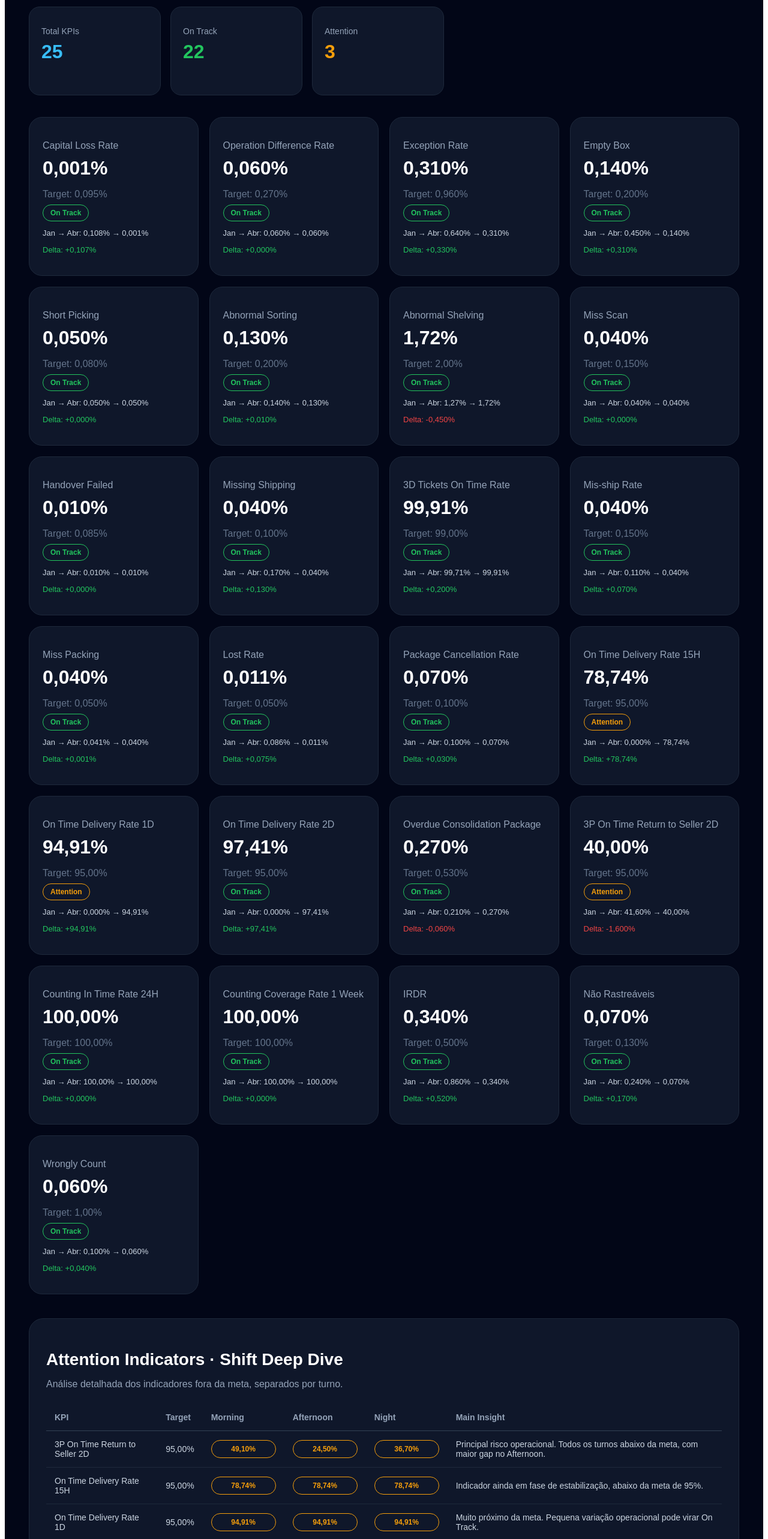
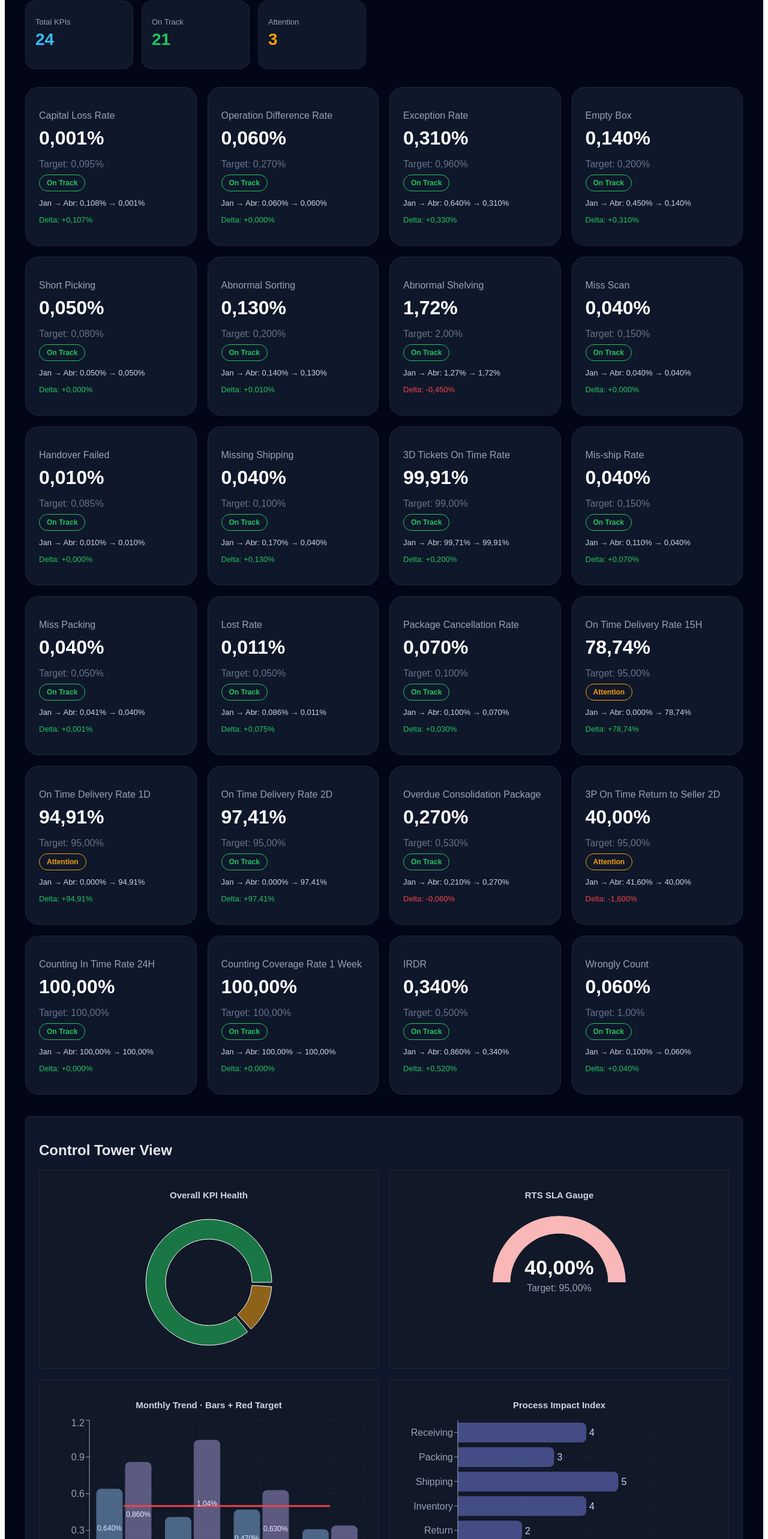
Before and after one commit to gabrielmedinaleite-hue/exception-handling-dashboard, a Next.js app: page / in a window 1280 px wide. Shown: the part 221-2787 px from the top of the page at 60% size. Built offline with nearby package versions, Linux system fonts and the light colour scheme.

Commit message:
Update page.js

```diff
--- a/app/page.js
+++ b/app/page.js
@@ -1,61 +1,76 @@
 "use client";
 
+import {
+  ResponsiveContainer,
+  BarChart,
+  Bar,
+  XAxis,
+  YAxis,
+  Tooltip,
+  CartesianGrid,
+  ComposedChart,
+  Line,
+  PieChart,
+  Pie,
+  Cell,
+  RadialBarChart,
+  RadialBar,
+  LabelList,
+} from "recharts";
+
 const kpis = [
-  { title: "Capital Loss Rate", area: "Loss", target: 0.095, jan: 0.108, feb: 0.003, mar: 0.001, apr: 0.001, value: 0.001, unit: "%", direction: "lower" },
-  { title: "Operation Difference Rate", area: "Operation", target: 0.27, jan: 0.06, feb: 0.05, mar: 0.05, apr: 0.06, value: 0.06, unit: "%", direction: "lower" },
-  { title: "Exception Rate", area: "Receiving", target: 0.96, jan: 0.64, feb: 0.41, mar: 0.47, apr: 0.31, value: 0.31, unit: "%", direction: "lower" },
-  { title: "Empty Box", area: "Receiving", target: 0.20, jan: 0.45, feb: 0.27, mar: 0.26, apr: 0.14, value: 0.14, unit: "%", direction: "lower" },
-  { title: "Short Picking", area: "Picking", target: 0.08, jan: 0.05, feb: 0.03, mar: 0.06, apr: 0.05, value: 0.05, unit: "%", direction: "lower" },
-  { title: "Abnormal Sorting", area: "Receiving", target: 0.20, jan: 0.14, feb: 0.10, mar: 0.15, apr: 0.13, value: 0.13, unit: "%", direction: "lower" },
-  { title: "Abnormal Shelving", area: "Packing", target: 2.00, jan: 1.27, feb: 1.23, mar: 1.61, apr: 1.72, value: 1.72, unit: "%", direction: "lower" },
-  { title: "Miss Scan", area: "Handover", target: 0.15, jan: 0.04, feb: 0.02, mar: 0.03, apr: 0.04, value: 0.04, unit: "%", direction: "lower" },
-  { title: "Handover Failed", area: "Handover", target: 0.085, jan: 0.01, feb: 0.00, mar: 0.01, apr: 0.01, value: 0.01, unit: "%", direction: "lower" },
-  { title: "Missing Shipping", area: "Handover", target: 0.10, jan: 0.17, feb: 0.078, mar: 0.04, apr: 0.04, value: 0.04, unit: "%", direction: "lower" },
-  { title: "3D Tickets On Time Rate", area: "Tickets", target: 99.00, jan: 99.71, feb: 99.94, mar: 99.84, apr: 99.91, value: 99.91, unit: "%", direction: "higher" },
-  { title: "Mis-ship Rate", area: "Shipping", target: 0.15, jan: 0.11, feb: 0.05, mar: 0.07, apr: 0.04, value: 0.04, unit: "%", direction: "lower" },
-  { title: "Miss Packing", area: "Packing", target: 0.05, jan: 0.041, feb: 0.025, mar: 0.034, apr: 0.04, value: 0.04, unit: "%", direction: "lower" },
-  { title: "Lost Rate", area: "Shipping", target: 0.05, jan: 0.086, feb: 0.052, mar: 0.032, apr: 0.011, value: 0.011, unit: "%", direction: "lower" },
-  { title: "Package Cancellation Rate", area: "Cancellation", target: 0.10, jan: 0.10, feb: 0.09, mar: 0.09, apr: 0.07, value: 0.07, unit: "%", direction: "lower" },
-  { title: "On Time Delivery Rate 15H", area: "Delivery", target: 95.00, jan: 0, feb: 0, mar: 0, apr: 78.74, value: 78.74, unit: "%", direction: "higher" },
-  { title: "On Time Delivery Rate 1D", area: "Delivery", target: 95.00, jan: 0, feb: 0, mar: 0, apr: 94.91, value: 94.91, unit: "%", direction: "higher" },
-  { title: "On Time Delivery Rate 2D", area: "Delivery", target: 95.00, jan: 0, feb: 0, mar: 0, apr: 97.41, value: 97.41, unit: "%", direction: "higher" },
-  { title: "Overdue Consolidation Package", area: "Shipping", target: 0.53, jan: 0.21, feb: 0.24, mar: 0.36, apr: 0.27, value: 0.27, unit: "%", direction: "lower" },
-  { title: "3P On Time Return to Seller 2D", area: "Return", target: 95.00, jan: 41.6, feb: 46.2, mar: 49.3, apr: 40.0, value: 40.0, unit: "%", direction: "higher" },
-  { title: "Counting In Time Rate 24H", area: "Inventory", target: 100.00, jan: 100, feb: 100, mar: 100, apr: 100, value: 100, unit: "%", direction: "higher" },
-  { title: "Counting Coverage Rate 1 Week", area: "Inventory", target: 100.00, jan: 100, feb: 100, mar: 99.82, apr: 100, value: 100, unit: "%", direction: "higher" },
-  { title: "IRDR", area: "Inventory", target: 0.50, jan: 0.86, feb: 1.04, mar: 0.63, apr: 0.34, value: 0.34, unit: "%", direction: "lower" },
-  { title: "Não Rastreáveis", area: "Inventory", target: 0.13, jan: 0.24, feb: 0.32, mar: 0.17, apr: 0.07, value: 0.07, unit: "%", direction: "lower" },
-  { title: "Wrongly Count", area: "Inventory", target: 1.00, jan: 0.10, feb: 0.16, mar: 0.11, apr: 0.06, value: 0.06, unit: "%", direction: "lower" },
+  { title: "Capital Loss Rate", area: "Loss", target: 0.095, jan: 0.108, feb: 0.003, mar: 0.001, apr: 0.001, value: 0.001, direction: "lower" },
+  { title: "Operation Difference Rate", area: "Operation", target: 0.27, jan: 0.06, feb: 0.05, mar: 0.05, apr: 0.06, value: 0.06, direction: "lower" },
+  { title: "Exception Rate", area: "Receiving", target: 0.96, jan: 0.64, feb: 0.41, mar: 0.47, apr: 0.31, value: 0.31, direction: "lower" },
+  { title: "Empty Box", area: "Receiving", target: 0.20, jan: 0.45, feb: 0.27, mar: 0.26, apr: 0.14, value: 0.14, direction: "lower" },
+  { title: "Short Picking", area: "Picking", target: 0.08, jan: 0.05, feb: 0.03, mar: 0.06, apr: 0.05, value: 0.05, direction: "lower" },
+  { title: "Abnormal Sorting", area: "Receiving", target: 0.20, jan: 0.14, feb: 0.10, mar: 0.15, apr: 0.13, value: 0.13, direction: "lower" },
+  { title: "Abnormal Shelving", area: "Packing", target: 2.00, jan: 1.27, feb: 1.23, mar: 1.61, apr: 1.72, value: 1.72, direction: "lower" },
+  { title: "Miss Scan", area: "Handover", target: 0.15, jan: 0.04, feb: 0.02, mar: 0.03, apr: 0.04, value: 0.04, direction: "lower" },
+  { title: "Handover Failed", area: "Handover", target: 0.085, jan: 0.01, feb: 0.00, mar: 0.01, apr: 0.01, value: 0.01, direction: "lower" },
+  { title: "Missing Shipping", area: "Handover", target: 0.10, jan: 0.17, feb: 0.078, mar: 0.04, apr: 0.04, value: 0.04, direction: "lower" },
+  { title: "3D Tickets On Time Rate", area: "Tickets", target: 99.00, jan: 99.71, feb: 99.94, mar: 99.84, apr: 99.91, value: 99.91, direction: "higher" },
+  { title: "Mis-ship Rate", area: "Shipping", target: 0.15, jan: 0.11, feb: 0.05, mar: 0.07, apr: 0.04, value: 0.04, direction: "lower" },
+  { title: "Miss Packing", area: "Packing", target: 0.05, jan: 0.041, feb: 0.025, mar: 0.034, apr: 0.04, value: 0.04, direction: "lower" },
+  { title: "Lost Rate", area: "Shipping", target: 0.05, jan: 0.086, feb: 0.052, mar: 0.032, apr: 0.011, value: 0.011, direction: "lower" },
+  { title: "Package Cancellation Rate", area: "Cancellation", target: 0.10, jan: 0.10, feb: 0.09, mar: 0.09, apr: 0.07, value: 0.07, direction: "lower" },
+  { title: "On Time Delivery Rate 15H", area: "Delivery", target: 95.00, jan: 0, feb: 0, mar: 0, apr: 78.74, value: 78.74, direction: "higher" },
+  { title: "On Time Delivery Rate 1D", area: "Delivery", target: 95.00, jan: 0, feb: 0, mar: 0, apr: 94.91, value: 94.91, direction: "higher" },
+  { title: "On Time Delivery Rate 2D", area: "Delivery", target: 95.00, jan: 0, feb: 0, mar: 0, apr: 97.41, value: 97.41, direction: "higher" },
+  { title: "Overdue Consolidation Package", area: "Shipping", target: 0.53, jan: 0.21, feb: 0.24, mar: 0.36, apr: 0.27, value: 0.27, direction: "lower" },
+  { title: "3P On Time Return to Seller 2D", area: "Return", target: 95.00, jan: 41.6, feb: 46.2, mar: 49.3, apr: 40.0, value: 40.0, direction: "higher" },
+  { title: "Counting In Time Rate 24H", area: "Inventory", target: 100.00, jan: 100, feb: 100, mar: 100, apr: 100, value: 100, direction: "higher" },
+  { title: "Counting Coverage Rate 1 Week", area: "Inventory", target: 100.00, jan: 100, feb: 100, mar: 99.82, apr: 100, value: 100, direction: "higher" },
+  { title: "IRDR", area: "Inventory", target: 0.50, jan: 0.86, feb: 1.04, mar: 0.63, apr: 0.34, value: 0.34, direction: "lower" },
+  { title: "Wrongly Count", area: "Inventory", target: 1.00, jan: 0.10, feb: 0.16, mar: 0.11, apr: 0.06, value: 0.06, direction: "lower" },
+];
+
+const monthlyTrend = [
+  { month: "Jan", exception: 0.64, irdr: 0.86, lost: 0.086, target: 0.50 },
+  { month: "Fev", exception: 0.41, irdr: 1.04, lost: 0.052, target: 0.50 },
+  { month: "Mar", exception: 0.47, irdr: 0.63, lost: 0.032, target: 0.50 },
+  { month: "Abr", exception: 0.31, irdr: 0.34, lost: 0.011, target: 0.50 },
+];
+
+const shiftAnalysis = [
+  { shift: "Morning", exception: 0.35, emptyBox: 0.14, irdr: 0.08, rts: 49.1 },
+  { shift: "Afternoon", exception: 0.30, emptyBox: 0.14, irdr: 0.10, rts: 24.5 },
+  { shift: "Night", exception: 0.30, emptyBox: 0.14, irdr: 0.09, rts: 36.7 },
+];
+
+const processImpact = [
+  { process: "Receiving", value: 4 },
+  { process: "Packing", value: 3 },
+  { process: "Shipping", value: 5 },
+  { process: "Inventory", value: 4 },
+  { process: "Return", value: 2 },
+  { process: "Delivery", value: 3 },
 ];
 
 const attentionByShift = [
-  {
-    kpi: "3P On Time Return to Seller 2D",
-    target: 95,
-    direction: "higher",
-    morning: 49.1,
-    afternoon: 24.5,
-    night: 36.7,
-    comment: "Principal risco operacional. Todos os turnos abaixo da meta, com maior gap no Afternoon.",
-  },
-  {
-    kpi: "On Time Delivery Rate 15H",
-    target: 95,
-    direction: "higher",
-    morning: 78.74,
-    afternoon: 78.74,
-    night: 78.74,
-    comment: "Indicador ainda em fase de estabilização, abaixo da meta de 95%.",
-  },
-  {
-    kpi: "On Time Delivery Rate 1D",
-    target: 95,
-    direction: "higher",
-    morning: 94.91,
-    afternoon: 94.91,
-    night: 94.91,
-    comment: "Muito próximo da meta. Pequena variação operacional pode virar On Track.",
-  },
+  { kpi: "3P On Time Return to Seller 2D", target: 95, direction: "higher", morning: 49.1, afternoon: 24.5, night: 36.7, comment: "Principal risco operacional. Todos os turnos abaixo da meta, com maior gap no Afternoon." },
+  { kpi: "On Time Delivery Rate 15H", target: 95, direction: "higher", morning: 78.74, afternoon: 78.74, night: 78.74, comment: "Indicador ainda em fase de estabilização, abaixo da meta de 95%." },
+  { kpi: "On Time Delivery Rate 1D", target: 95, direction: "higher", morning: 94.91, afternoon: 94.91, night: 94.91, comment: "Muito próximo da meta. Pequena variação operacional pode virar On Track." },
 ];
 
 function isOnTrack(kpi) {
@@ -85,39 +100,111 @@ export default function Dashboard() {
   const onTrack = kpis.filter((k) => getStatus(k) === "On Track").length;
   const attention = kpis.length - onTrack;
 
+  const healthData = [
+    { name: "On Track", value: onTrack },
+    { name: "Attention", value: attention },
+  ];
+
   return (
-    <main style={{ background: "#020617", minHeight: "100vh", color: "white", padding: "40px", fontFamily: "Arial" }}>
-      <header style={{ marginBottom: "32px" }}>
+    <main style={{ background: "#020617", minHeight: "100vh", color: "white", padding: "34px", fontFamily: "Arial" }}>
+      <header style={{ marginBottom: "28px" }}>
         <p style={{ color: "#fb923c", fontWeight: "bold", letterSpacing: "1px" }}>
           SHEIN WHA · EXCEPTION HANDLING & INVENTORY
         </p>
-
-        <h1 style={{ fontSize: "44px", marginBottom: "8px" }}>
-          Executive Scorecard Dashboard
-        </h1>
-
+        <h1 style={{ fontSize: "44px", marginBottom: "8px" }}>Executive Scorecard Dashboard</h1>
         <p style={{ color: "#94a3b8", fontSize: "18px" }}>
           Monthly performance view · January to April · Target vs Actual
         </p>
       </header>
 
-      <section style={{ display: "grid", gridTemplateColumns: "repeat(3, minmax(160px, 220px))", gap: "16px", marginBottom: "36px" }}>
+      <section style={{ display: "grid", gridTemplateColumns: "repeat(3, 180px)", gap: "14px", marginBottom: "30px" }}>
         <TopCard title="Total KPIs" value={kpis.length} color="#38bdf8" />
         <TopCard title="On Track" value={onTrack} color="#22c55e" />
         <TopCard title="Attention" value={attention} color="#f59e0b" />
       </section>
 
-      <section style={{ display: "grid", gridTemplateColumns: "repeat(auto-fit,minmax(240px,1fr))", gap: "18px", marginBottom: "40px" }}>
+      <section style={{ display: "grid", gridTemplateColumns: "repeat(auto-fit,minmax(235px,1fr))", gap: "18px", marginBottom: "36px" }}>
         {kpis.map((item) => (
           <KpiCard key={item.title} item={item} />
         ))}
       </section>
 
-      <section style={{ background: "#0f172a", border: "1px solid #1e293b", borderRadius: "24px", padding: "28px", marginBottom: "40px" }}>
-        <h2 style={{ fontSize: "28px", marginBottom: "8px" }}>
-          Attention Indicators · Shift Deep Dive
-        </h2>
+      <section style={{ ...panel, marginBottom: "26px" }}>
+        <h2 style={sectionTitle}>Control Tower View</h2>
 
+        <div style={{ display: "grid", gridTemplateColumns: "1fr 1fr", gap: "18px" }}>
+          <ChartBox title="Overall KPI Health">
+            <ResponsiveContainer width="100%" height={250}>
+              <PieChart>
+                <Pie data={healthData} dataKey="value" nameKey="name" innerRadius={72} outerRadius={105} paddingAngle={4}>
+                  <Cell fill="rgba(34,197,94,0.55)" />
+                  <Cell fill="rgba(245,158,11,0.55)" />
+                </Pie>
+                <Tooltip />
+              </PieChart>
+            </ResponsiveContainer>
+          </ChartBox>
+
+          <ChartBox title="RTS SLA Gauge">
+            <Gauge value={40} target={95} />
+          </ChartBox>
+
+          <ChartBox title="Monthly Trend · Bars + Red Target">
+            <ResponsiveContainer width="100%" height={285}>
+              <ComposedChart data={monthlyTrend}>
+                <CartesianGrid strokeDasharray="3 3" stroke="#1e293b" />
+                <XAxis dataKey="month" stroke="#94a3b8" />
+                <YAxis stroke="#94a3b8" />
+                <Tooltip />
+                <Bar dataKey="exception" name="Exception" fill="rgba(147,197,253,0.45)" radius={[8, 8, 0, 0]}>
+                  <LabelList dataKey="exception" formatter={fmt} fill="#dbeafe" fontSize={12} />
+                </Bar>
+                <Bar dataKey="irdr" name="IRDR" fill="rgba(196,181,253,0.42)" radius={[8, 8, 0, 0]}>
+                  <LabelList dataKey="irdr" formatter={fmt} fill="#ede9fe" fontSize={12} />
+                </Bar>
+                <Line dataKey="target" name="Target" stroke="#ef4444" strokeWidth={3} dot={false} />
+              </ComposedChart>
+            </ResponsiveContainer>
+          </ChartBox>
+
+          <ChartBox title="Process Impact Index">
+            <ResponsiveContainer width="100%" height={285}>
+              <BarChart data={processImpact} layout="vertical">
+                <CartesianGrid strokeDasharray="3 3" stroke="#1e293b" />
+                <XAxis type="number" stroke="#94a3b8" />
+                <YAxis dataKey="process" type="category" stroke="#94a3b8" width={90} />
+                <Tooltip />
+                <Bar dataKey="value" fill="rgba(129,140,248,0.45)" radius={[0, 8, 8, 0]}>
+                  <LabelList dataKey="value" position="right" fill="#c7d2fe" />
+                </Bar>
+              </BarChart>
+            </ResponsiveContainer>
+          </ChartBox>
+        </div>
+      </section>
+
+      <section style={{ ...panel, marginBottom: "26px" }}>
+        <h2 style={sectionTitle}>Shift Performance View</h2>
+
+        <ResponsiveContainer width="100%" height={320}>
+          <ComposedChart data={shiftAnalysis}>
+            <CartesianGrid strokeDasharray="3 3" stroke="#1e293b" />
+            <XAxis dataKey="shift" stroke="#94a3b8" />
+            <YAxis stroke="#94a3b8" />
+            <Tooltip />
+            <Bar dataKey="exception" name="Exception" fill="rgba(147,197,253,0.45)" radius={[8, 8, 0, 0]}>
+              <LabelList dataKey="exception" formatter={fmt} fill="#dbeafe" />
+            </Bar>
+            <Bar dataKey="irdr" name="IRDR" fill="rgba(196,181,253,0.42)" radius={[8, 8, 0, 0]}>
+              <LabelList dataKey="irdr" formatter={fmt} fill="#ede9fe" />
+            </Bar>
+            <Line dataKey="emptyBox" name="Empty Box" stroke="#fca5a5" strokeWidth={2} />
+          </ComposedChart>
+        </ResponsiveContainer>
+      </section>
+
+      <section style={{ ...panel, marginBottom: "30px" }}>
+        <h2 style={{ fontSize: "28px", marginBottom: "8px" }}>Attention Indicators · Shift Deep Dive</h2>
         <p style={{ color: "#94a3b8", marginBottom: "24px" }}>
           Análise detalhada dos indicadores fora da meta, separados por turno.
         </p>
@@ -134,21 +221,14 @@ export default function Dashboard() {
                 <th style={th}>Main Insight</th>
               </tr>
             </thead>
-
             <tbody>
               {attentionByShift.map((row) => (
                 <tr key={row.kpi} style={{ borderTop: "1px solid #1e293b" }}>
                   <td style={td}>{row.kpi}</td>
                   <td style={td}>{fmt(row.target)}</td>
-                  <td style={td}>
-                    <ShiftPill value={row.morning} target={row.target} direction={row.direction} />
-                  </td>
-                  <td style={td}>
-                    <ShiftPill value={row.afternoon} target={row.target} direction={row.direction} />
-                  </td>
-                  <td style={td}>
-                    <ShiftPill value={row.night} target={row.target} direction={row.direction} />
-                  </td>
+                  <td style={td}><ShiftPill value={row.morning} target={row.target} direction={row.direction} /></td>
+                  <td style={td}><ShiftPill value={row.afternoon} target={row.target} direction={row.direction} /></td>
+                  <td style={td}><ShiftPill value={row.night} target={row.target} direction={row.direction} /></td>
                   <td style={{ ...td, color: "#cbd5e1" }}>{row.comment}</td>
                 </tr>
               ))}
@@ -162,9 +242,9 @@ export default function Dashboard() {
 
 function TopCard({ title, value, color }) {
   return (
-    <div style={{ background: "#0f172a", border: "1px solid #1e293b", borderRadius: "18px", padding: "18px 20px", minHeight: "110px" }}>
-      <p style={{ color: "#94a3b8", fontSize: "14px", marginBottom: "8px" }}>{title}</p>
-      <h2 style={{ fontSize: "32px", color, margin: 0 }}>{value}</h2>
+    <div style={{ background: "#0f172a", border: "1px solid #1e293b", borderRadius: "16px", padding: "14px 16px", minHeight: "84px" }}>
+      <p style={{ color: "#94a3b8", fontSize: "13px", marginBottom: "6px" }}>{title}</p>
+      <h2 style={{ fontSize: "28px", color, margin: 0 }}>{value}</h2>
     </div>
   );
 }
@@ -178,23 +258,14 @@ function KpiCard({ item }) {
   return (
     <div style={{ background: "#0f172a", border: "1px solid #1e293b", borderRadius: "22px", padding: "22px" }}>
       <p style={{ color: "#94a3b8", marginBottom: "10px" }}>{item.title}</p>
-
-      <h2 style={{ fontSize: "32px", margin: "0 0 8px 0" }}>
-        {fmt(item.value)}
-      </h2>
-
-      <p style={{ color: "#64748b", marginBottom: "12px" }}>
-        Target: {fmt(item.target)}
-      </p>
-
+      <h2 style={{ fontSize: "32px", margin: "0 0 8px 0" }}>{fmt(item.value)}</h2>
+      <p style={{ color: "#64748b", marginBottom: "12px" }}>Target: {fmt(item.target)}</p>
       <span style={{ border: `1px solid ${color}`, color, padding: "6px 12px", borderRadius: "999px", fontSize: "12px", fontWeight: "bold" }}>
         {status}
       </span>
-
       <p style={{ color: "#cbd5e1", marginTop: "18px", fontSize: "13px" }}>
         Jan → Abr: {fmt(item.jan)} → {fmt(item.apr)}
       </p>
-
       <p style={{ color: deltaGood ? "#22c55e" : "#ef4444", fontSize: "13px", marginTop: "6px" }}>
         Delta: {deltaGood ? "+" : ""}{fmt(delta)}
       </p>
@@ -202,16 +273,54 @@ function KpiCard({ item }) {
   );
 }
 
+function ChartBox({ title, children }) {
+  return (
+    <div style={{ background: "#111827", border: "1px solid #1f2937", borderRadius: "4px", padding: "18px" }}>
+      <h3 style={{ textAlign: "center", color: "#cbd5e1", fontSize: "15px", marginBottom: "12px" }}>{title}</h3>
+      {children}
+    </div>
+  );
+}
+
+function Gauge({ value, target }) {
+  const percent = Math.min(100, (value / target) * 100);
+  return (
+    <div style={{ height: "250px", position: "relative" }}>
+      <ResponsiveContainer width="100%" height="100%">
+        <RadialBarChart innerRadius="65%" outerRadius="95%" data={[{ value: percent }]} startAngle={180} endAngle={0}>
+          <RadialBar dataKey="value" fill="rgba(252,165,165,0.75)" background />
+        </RadialBarChart>
+      </ResponsiveContainer>
+      <div style={{ position: "absolute", top: "48%", left: "50%", transform: "translate(-50%, -50%)", textAlign: "center" }}>
+        <h2 style={{ fontSize: "34px", margin: 0 }}>{fmt(value)}</h2>
+        <p style={{ color: "#94a3b8", marginTop: "6px" }}>Target: {fmt(target)}</p>
+      </div>
+    </div>
+  );
+}
+
 function ShiftPill({ value, target, direction }) {
   const ok = direction === "lower" ? value <= target : value >= target;
   const color = ok ? "#22c55e" : "#f59e0b";
-
   return (
     <span style={{ display: "inline-block", minWidth: "86px", textAlign: "center", border: `1px solid ${color}`, color, borderRadius: "999px", padding: "7px 10px", fontWeight: "bold", fontSize: "12px" }}>
       {fmt(value)}
     </span>
   );
 }
+
+const panel = {
+  background: "#0f172a",
+  border: "1px solid #1e293b",
+  borderRadius: "8px",
+  padding: "22px",
+};
+
+const sectionTitle = {
+  fontSize: "24px",
+  marginBottom: "18px",
+  color: "#e5e7eb",
+};
 
 const th = {
   padding: "14px",
```
